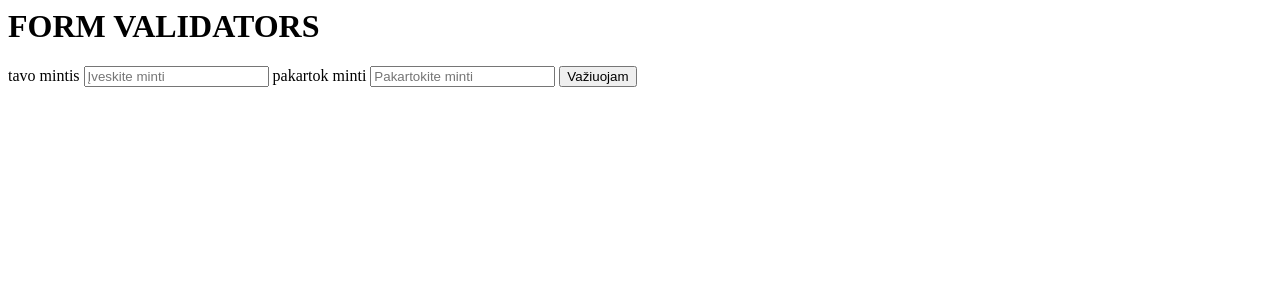
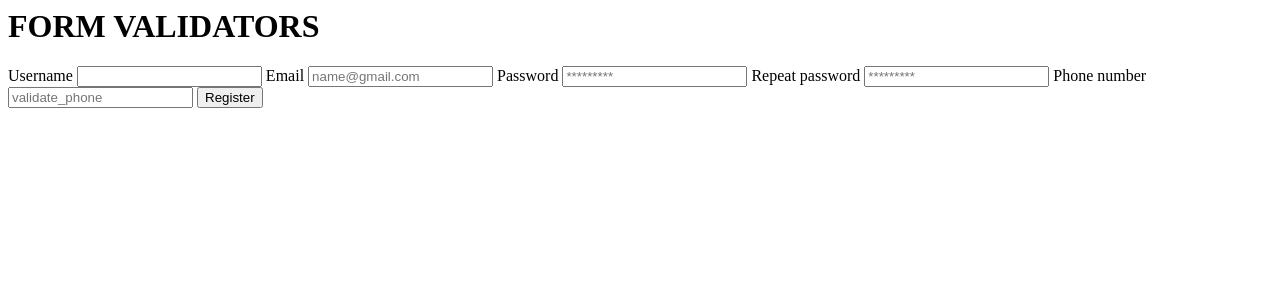
Before and after one commit to JusteKamaityte/Laravel_app, a PHP site: page / in a window 1280 px wide. Shown: the top 300 px of the page. Run offline with PHP 8.4, Linux system fonts and the light colour scheme.

Commit message:
field validator 04 01

```diff
--- a/app/functions/form/validators.php
+++ b/app/functions/form/validators.php
@@ -5,11 +5,53 @@
  * @param $field
  * @return bool
  */
-function validate_max_100($field_input, &$field){
+function validate_max_100($field_input, &$field)
+{
 
-    if(strlen($field_input) > 100){
+    if (strlen($field_input) > 100) {
         $field['error'] = 'Įvesta per daug simbolių';
         return false;
     }
     return true;
 }
+
+
+/**
+ * Funkcija tikrina ar tekstas yra tinkamo ilgio
+ * @param $field_input
+ * @param $field
+ * @param $parameters
+ * @return bool
+ */
+function validate_text_lenght($field_input, &$field, $parameters)
+{
+
+    $text_lenght = strlen($field_input);
+
+    if ($text_lenght < $parameters['min'] || $text_lenght > $parameters['max']) {
+        $field['error'] = strtr('Žodis turi būti ilgesnis nei @min ir trumpesnis nei @max simbolių', [
+            '@min' => $parameters['min'],
+            '@max' => $parameters['max']
+        ]);
+        return false;
+    }
+    return true;
+}
+
+/**
+ * validatorius turi patikrinti ar telefonas
+ * atitinka +3706XXXXXXX formata
+ * @param $field_input
+ * @param $field
+ */
+function validate_phone($field_input, array &$field): bool{
+
+    $pattern ='/\+3706[0-9]{7}/';
+
+    if(!preg_match_all($pattern, $field_input)){
+        $field['error'] = 'blogai nurodytas numeris';
+
+        return false;
+    }
+    return true;
+}
--- a/index.php
+++ b/index.php
@@ -17,7 +17,7 @@ function form_success($form, $safe_input)
  * @param $form
  * @param $safe_input
  */
-function form_ok($form, $safe_input)
+function form_fail($form, $safe_input)
 {
     var_dump('Klaida');
 }
@@ -32,37 +32,95 @@ $form = [
     ],
     'callbacks' => [
         'success' => 'form_success',
-        'fail' => 'form_ok'
+        'fail' => 'form_fail'
     ],
     'fields' => [
-        'laukelis_1' => [
-            'label' => 'tavo mintis',
+        'username' => [
+            'label' => 'Username',
             'type' => 'text',
             'validate' => [
                 'validate_not_empty',
+                'validate_text_lenght' => [
+                    'min' => 0,
+                    'max' => 6
+                ],
             ],
             'extra' => [
                 'attr' => [
-                    'placeholder' => 'Įveskite minti'
-                ]
-            ]
+                    'class' => 'red',
+                    'placeholder' => ' '
+                ],
+            ],
         ],
-        'laukelis_2' => [
-            'label' => 'pakartok minti',
+        'email' => [
+            'label' => 'Email',
             'type' => 'text',
             'validate' => [
                 'validate_not_empty',
+                'validate_text_lenght' => [
+                    'min' => 0,
+                    'max' => 6
+                ],
             ],
             'extra' => [
                 'attr' => [
-                    'placeholder' => 'Pakartokite minti'
-                ]
-            ]
+                    'class' => 'red',
+                    'placeholder' => 'name@gmail.com '
+                ],
+            ],
+        ],
+        'password' => [
+            'label' => 'Password',
+            'type' => 'password',
+            'validate' => [
+                'validate_not_empty',
+                'validate_text_lenght' => [
+                    'min' => 0,
+                    'max' => 6
+                ],
+            ],
+            'extra' => [
+                'attr' => [
+                    'class' => 'red',
+                    'placeholder' => '*********'
+                ],
+            ],
+        ],
+        'password_repeat' => [
+            'label' => 'Repeat password',
+            'type' => 'password',
+            'validate' => [
+                'validate_not_empty',
+                'validate_text_lenght' => [
+                    'min' => 0,
+                    'max' => 100
+                ],
+            ],
+            'extra' => [
+                'attr' => [
+                        'class' => 'red',
+                    'placeholder' => '*********'
+                ],
+            ],
+        ],
+        'phone_number' => [
+            'label' => 'Phone number',
+            'type' => 'number',
+            'validate' => [
+                'validate_not_empty',
+                'validate_is_number',
+
+            ],
+            'extra' => [
+                'attr' => [
+                    'placeholder' => 'validate_phone'
+                ],
+            ],
         ],
     ],
     'buttons' => [
         'submit' => [
-            'text' => 'Važiuojam',
+            'text' => 'Register',
             'name' => 'action',
             'validate' => [
                 'validate_not_empty'
@@ -71,8 +129,8 @@ $form = [
     ],
     'validators' => [
         'validate_fields_match' => [
-            'laukelis_1',
-            'laukelis_2'
+            'password',
+            'password_repeat'
         ],
     ],
 ];
```
